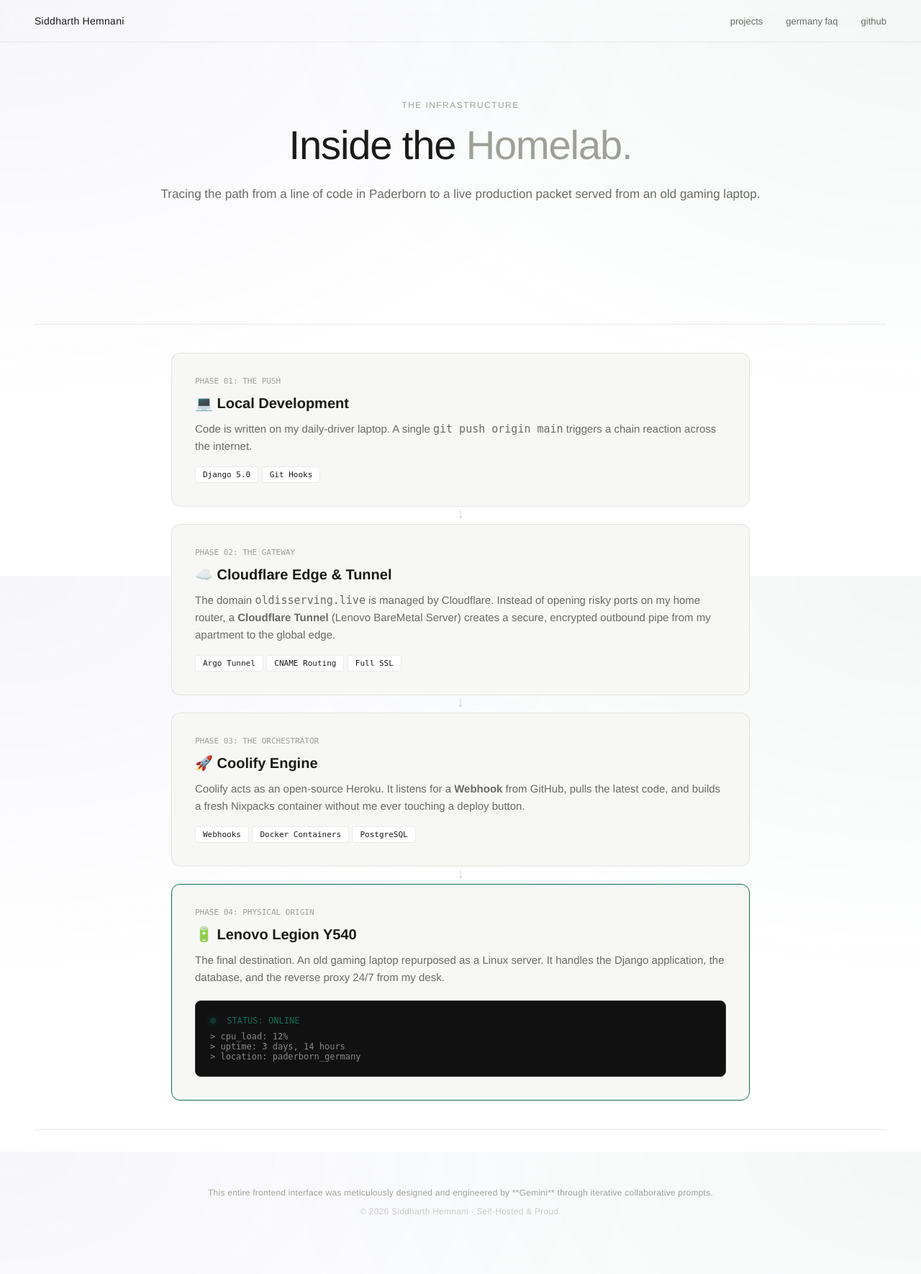
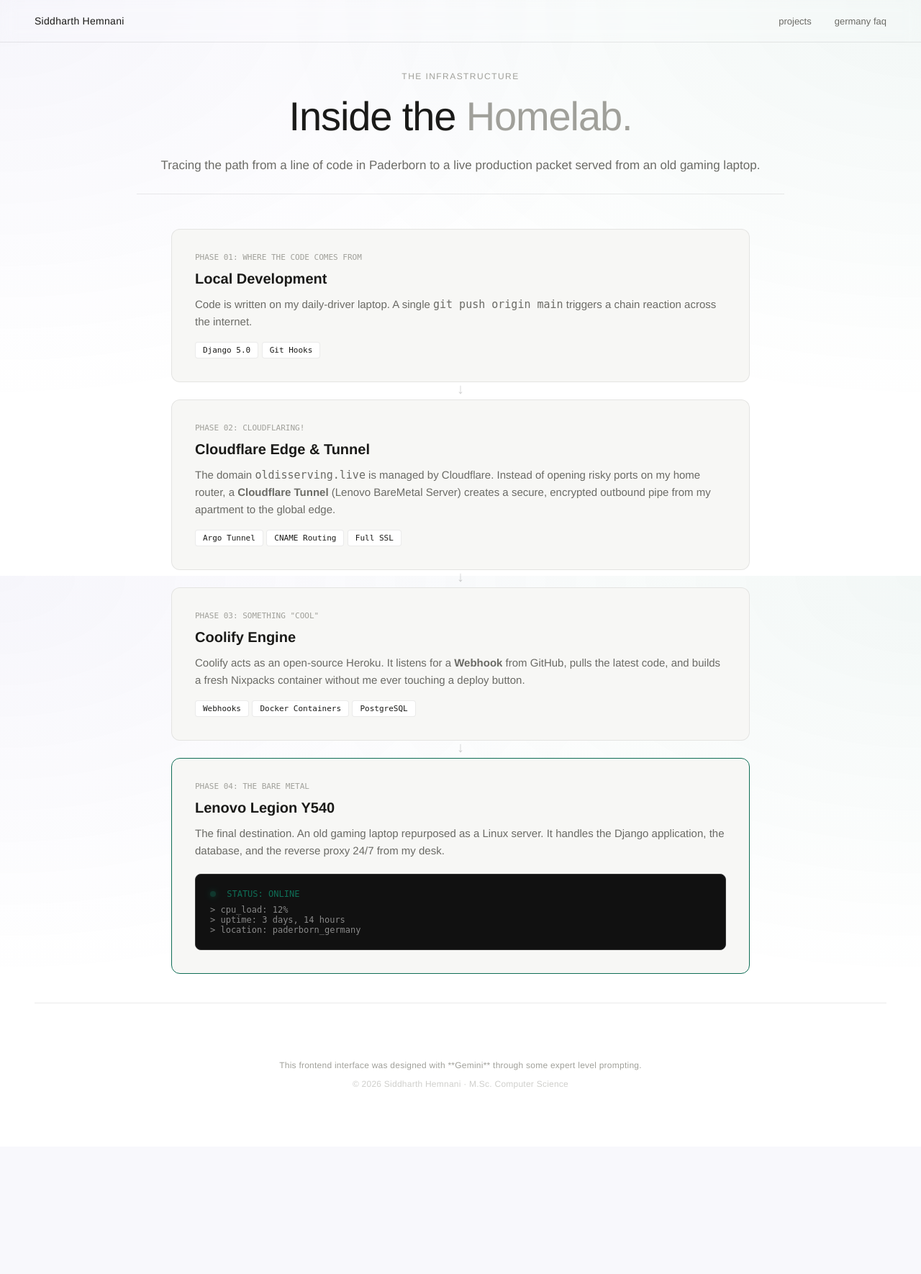
Before and after one commit to 21Siddy/portfolio-app, a Django app: page /homelab/ in a window 1280 px wide. Shown: the whole page at 72% size. After the commit the page ends 1513 px from the top, so only its background shows below. Run offline with Django 5.2, Linux system fonts and the light colour scheme.

Commit message:
desgin changes, added footer, minor frontend fixes

```diff
--- a/pfapp/templates/pfapp/homelab.html
+++ b/pfapp/templates/pfapp/homelab.html
@@ -107,6 +107,22 @@
       letter-spacing: 0.02em;
     }
 
+    /* --- HOMELAB SPACING FIX --- */
+    .hero {
+    padding-top: 40px !important;
+    padding-bottom: 0 !important;
+    margin-bottom: 0 !important;
+    }
+
+    .hero-desc {
+    margin-bottom: 0 !important;
+    min-height: unset !important;
+    }
+
+    .architecture-grid {
+    padding-top: 24px !important;
+    }
+
     @media (max-width: 600px) {
       .architecture-grid { padding: 24px; }
       .hero-name { font-size: 38px; }
@@ -120,7 +136,6 @@
     <ul class="nav-links">
       <li><a href="{% url 'projects' %}">projects</a></li>
       <li><a href="{% url 'faq' %}">germany faq</a></li>
-      <li><a href="https://github.com/your-username" target="_blank">github</a></li>
     </ul>
   </nav>
 
@@ -128,36 +143,35 @@
     <p class="hero-eyebrow">The Infrastructure</p>
     <h1 class="hero-name">Inside the <span>Homelab.</span></h1>
     <p class="hero-desc" style="margin: 0 auto 40px;">Tracing the path from a line of code in Paderborn to a live production packet served from an old gaming laptop.</p>
+    <hr style="border: none; border-top: 0.5px solid var(--border); margin: 24px auto; max-width: 900px;">
   </div>
-
-  <div class="divider"></div>
 
   <div class="architecture-grid">
 
     <div class="step-card">
-      <span class="step-number">Phase 01: The Push</span>
-      <h3 class="step-title">💻 Local Development</h3>
+      <span class="step-number">Phase 01: Where The Code Comes From</span>
+      <h3 class="step-title">Local Development</h3>
       <p class="step-desc">Code is written on my daily-driver laptop. A single <code>git push origin main</code> triggers a chain reaction across the internet.</p>
       <div class="tech-pill">Django 5.0</div> <div class="tech-pill">Git Hooks</div>
     </div>
 
     <div class="step-card">
-      <span class="step-number">Phase 02: The Gateway</span>
-      <h3 class="step-title">☁️ Cloudflare Edge & Tunnel</h3>
+      <span class="step-number">Phase 02: Cloudflaring!</span>
+      <h3 class="step-title">Cloudflare Edge & Tunnel</h3>
       <p class="step-desc">The domain <code>oldisserving.live</code> is managed by Cloudflare. Instead of opening risky ports on my home router, a <strong>Cloudflare Tunnel</strong> (Lenovo BareMetal Server) creates a secure, encrypted outbound pipe from my apartment to the global edge.</p>
       <div class="tech-pill">Argo Tunnel</div> <div class="tech-pill">CNAME Routing</div> <div class="tech-pill">Full SSL</div>
     </div>
 
     <div class="step-card">
-      <span class="step-number">Phase 03: The Orchestrator</span>
-      <h3 class="step-title">🚀 Coolify Engine</h3>
+      <span class="step-number">Phase 03: Something "Cool"</span>
+      <h3 class="step-title">Coolify Engine</h3>
       <p class="step-desc">Coolify acts as an open-source Heroku. It listens for a <strong>Webhook</strong> from GitHub, pulls the latest code, and builds a fresh Nixpacks container without me ever touching a deploy button.</p>
       <div class="tech-pill">Webhooks</div> <div class="tech-pill">Docker Containers</div> <div class="tech-pill">PostgreSQL</div>
     </div>
 
     <div class="step-card" style="border-color: #0F6E56;">
-      <span class="step-number">Phase 04: Physical Origin</span>
-      <h3 class="step-title">🔋 Lenovo Legion Y540</h3>
+      <span class="step-number">Phase 04: The Bare Metal</span>
+      <h3 class="step-title">Lenovo Legion Y540</h3>
       <p class="step-desc">The final destination. An old gaming laptop repurposed as a Linux server. It handles the Django application, the database, and the reverse proxy 24/7 from my desk.</p>
 
       <div class="server-visual">
@@ -173,8 +187,8 @@
   <div class="divider"></div>
 
   <footer class="credit-footer">
-    <p>This entire frontend interface was meticulously designed and engineered by **Gemini** through iterative collaborative prompts.</p>
-    <p style="margin-top: 12px; opacity: 0.5;">&copy; 2026 Siddharth Hemnani · Self-Hosted & Proud.</p>
+    <p>This frontend interface was designed with **Gemini** through some expert level prompting.</p>
+    <p style="margin-top: 12px; opacity: 0.5;">&copy; 2026 Siddharth Hemnani · M.Sc. Computer Science</p>
   </footer>
 
 </body>
--- a/pfapp/templates/pfapp/index.html
+++ b/pfapp/templates/pfapp/index.html
@@ -240,5 +240,9 @@
       }
     });
   </script>
+  <footer class="credit-footer">
+    <p>This frontend interface was designed with **Gemini** through some expert level prompting.</p>
+    <p style="margin-top: 12px; opacity: 0.5;">&copy; 2026 Siddharth Hemnani · M.Sc. Computer Science</p>
+  </footer>
 </body>
 </html>
```
Also changed, not shown: pfapp/static/css/styles.css (+55 -0 lines), pfapp/templates/pfapp/faq.html (+5 -2 lines), pfapp/templates/pfapp/projects.html (+6 -2 lines).
